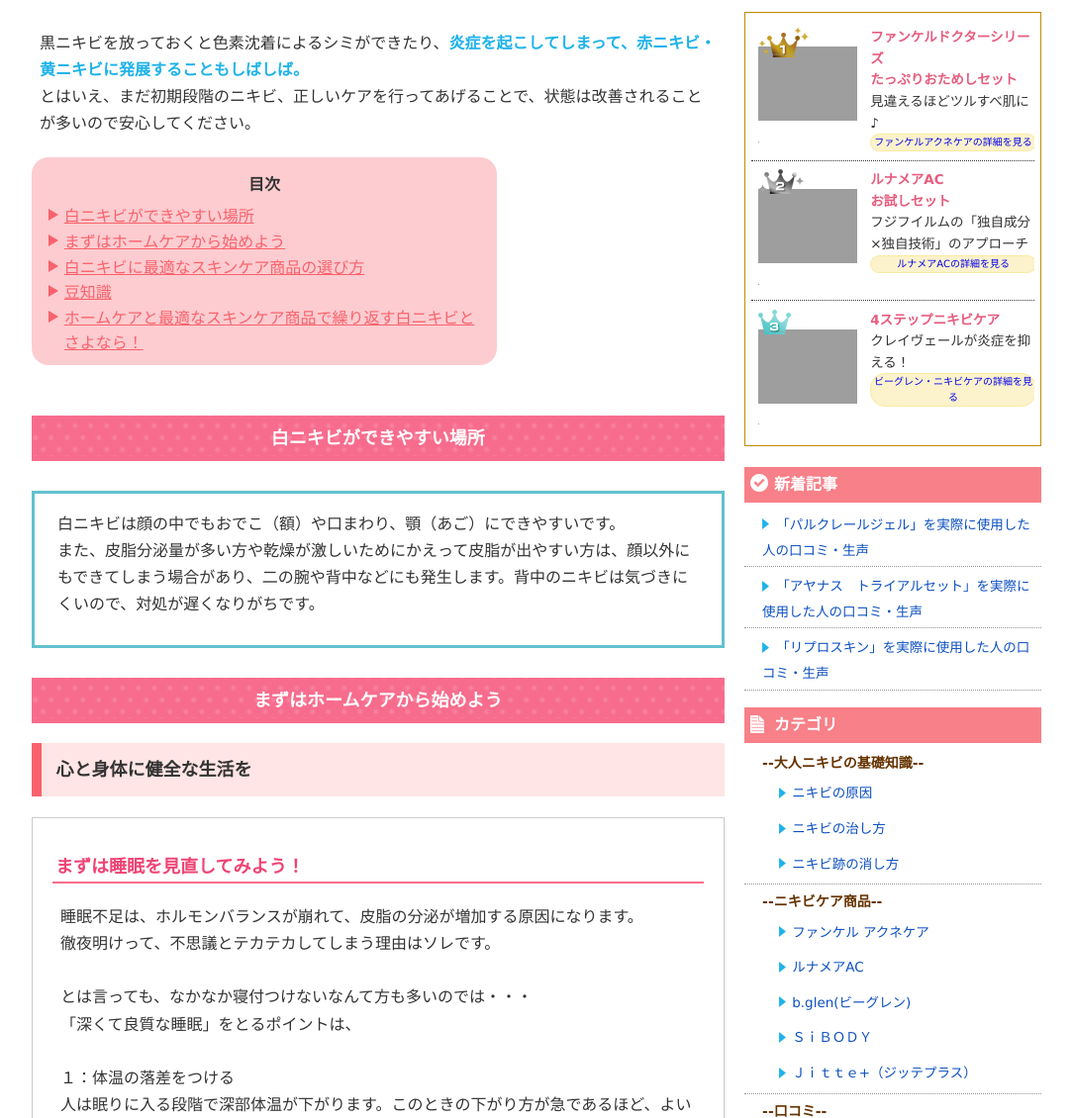
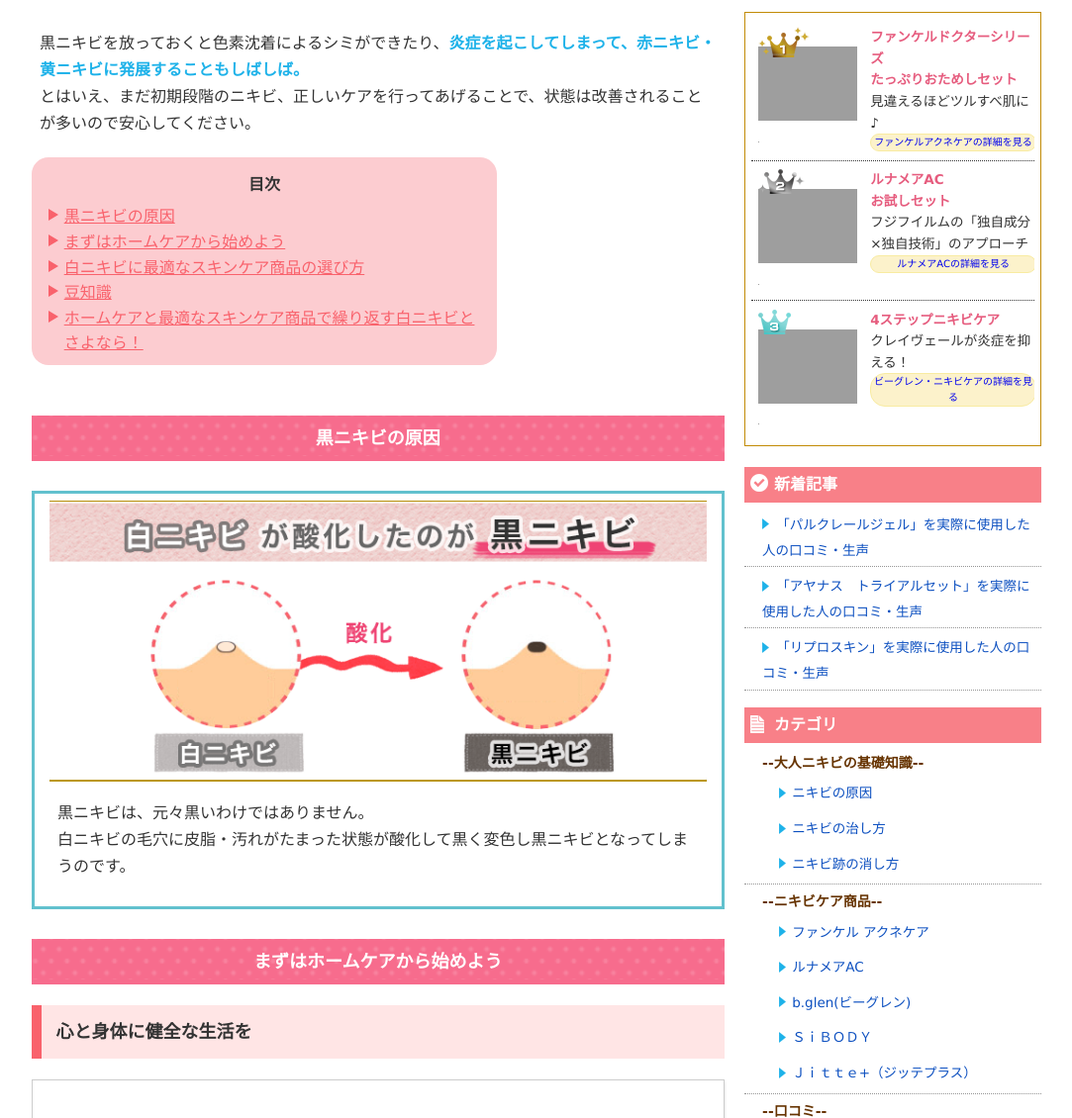
Before and after one commit to team-officekuma/-, a PHP site: page /naoshikata/kuronikibi/index.php in a window 1280 px wide. Shown: the part 911-2041 px from the top of the page at 99% size, without its empty margins (98-1181 px from the left). Run offline with PHP 8.4, Linux system fonts and the light colour scheme; grey boxes are pictures that could not be loaded.

Commit message:
黒ニキビ治し方/黒ニキビの原因を追加。まだまだ途中・・・

```diff
--- a/skincare/naoshikata/kuronikibi/index.php
+++ b/skincare/naoshikata/kuronikibi/index.php
@@ -126,7 +126,7 @@
 					<section class="howto" >
 						<p class="p-center">目次</p>
 
-                        <a href="#basyo">白ニキビができやすい場所</a><br>
+                        <a href="#genin">黒ニキビの原因</a><br>
                         <a href="#ho-mukea">まずはホームケアから始めよう</a><br>
                         <a href="#saiteki-skincare">白ニキビに最適なスキンケア商品の選び方</a><br>
                         <a href="#mame">豆知識</a><br>
@@ -137,15 +137,16 @@
 					</div>
                 </div>
 
-                <!--▼▼できやすい場所▼▼-->
-				<h2 class="h2" id="basyo">白ニキビができやすい場所</h2>
+                <!--▼▼黒ニキビの原因▼▼-->
+				<h2 class="h2" id="genin">黒ニキビの原因</h2>
 				<div class="box-1">
+                <img src="../../assets/img/kuro_nikibi_genin.png" alt="黒ニキビの原因">
 					<p>
-                    白ニキビは顔の中でもおでこ（額）や口まわり、顎（あご）にできやすいです。<br>
-                    また、皮脂分泌量が多い方や乾燥が激しいためにかえって皮脂が出やすい方は、顔以外にもできてしまう場合があり、二の腕や背中などにも発生します。背中のニキビは気づきにくいので、対処が遅くなりがちです。
+                    黒ニキビは、元々黒いわけではありません。<br>
+                    白ニキビの毛穴に皮脂・汚れがたまった状態が酸化して黒く変色し黒ニキビとなってしまうのです。
                     </p>
 				</div>
-                <!--▲▲できやすい場所▲▲-->
+                <!--▲▲黒ニキビの原因▲▲-->
 
                 <!--▼▼ホームケア▼▼-->
                 <h2 class="h2" id="ho-mukea">まずはホームケアから始めよう</h2>
```
Also changed, not shown: skincare/assets/img/kuro_nikibi_genin.png (added).
